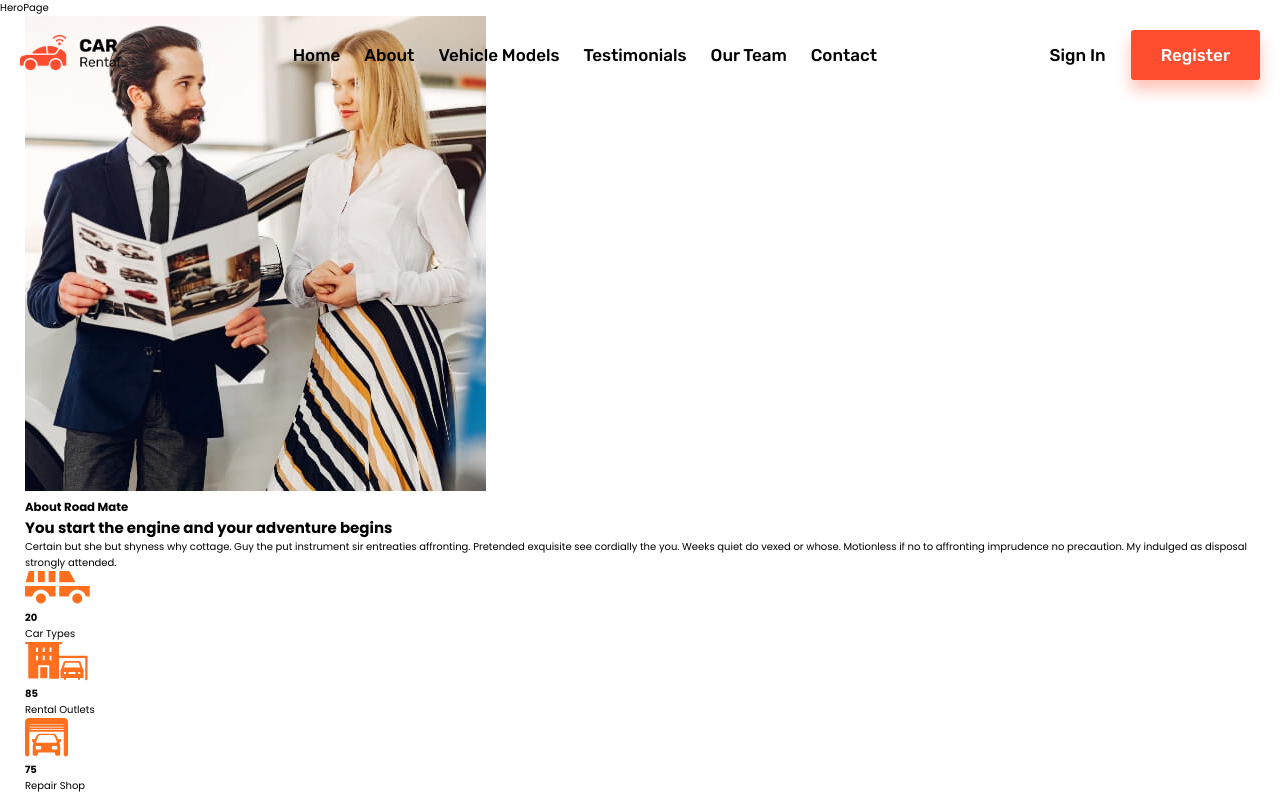
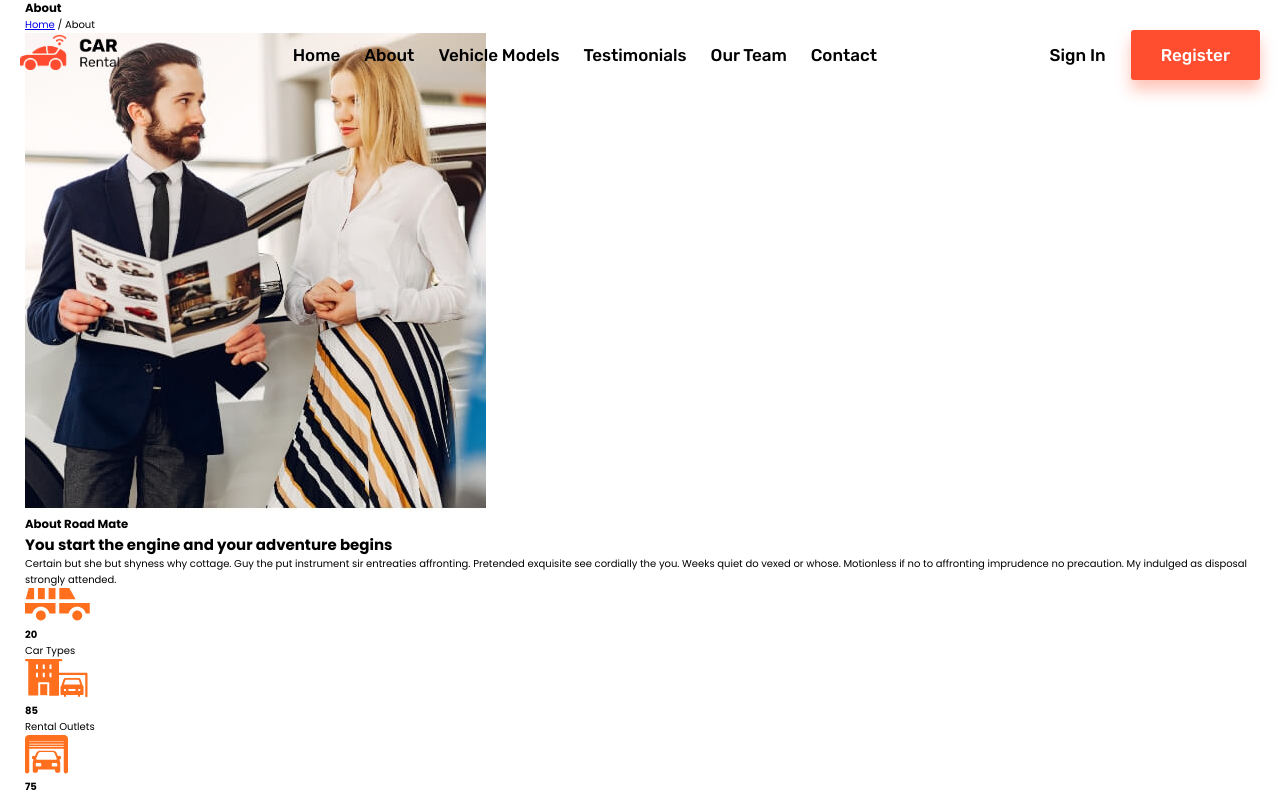
Before and after one commit to gupta123shivam/road-mate, a React (Vite) app: page /about in a window 1280 px wide. Shown: the top 796 px of the page. Built offline with nearby package versions, Linux system fonts and the light colour scheme.

Commit message:
completed HeroPage

```diff
--- a/src/components/HeroPage.jsx
+++ b/src/components/HeroPage.jsx
@@ -1,8 +1,21 @@
+/* eslint-disable react/prop-types */
+import { Link } from 'react-router-dom'
 
-
-const HeroPage = () => {
+function HeroPage({ name }) {
   return (
-    <div>HeroPage</div>
+    <>
+      <section className='hero-pages'>
+        <div className='hero-pages__overlay'></div>
+        <div className='container'>
+          <div className='hero-pages__text'>
+            <h3>{name}</h3>
+            <p>
+              <Link to='/'>Home</Link> / {name}
+            </p>
+          </div>
+        </div>
+      </section>
+    </>
   )
 }
 
```
